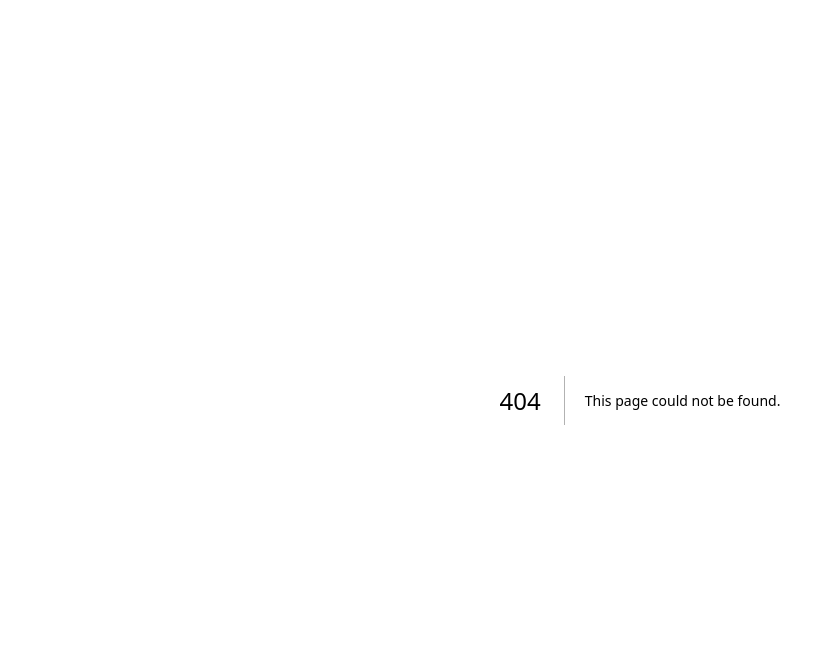
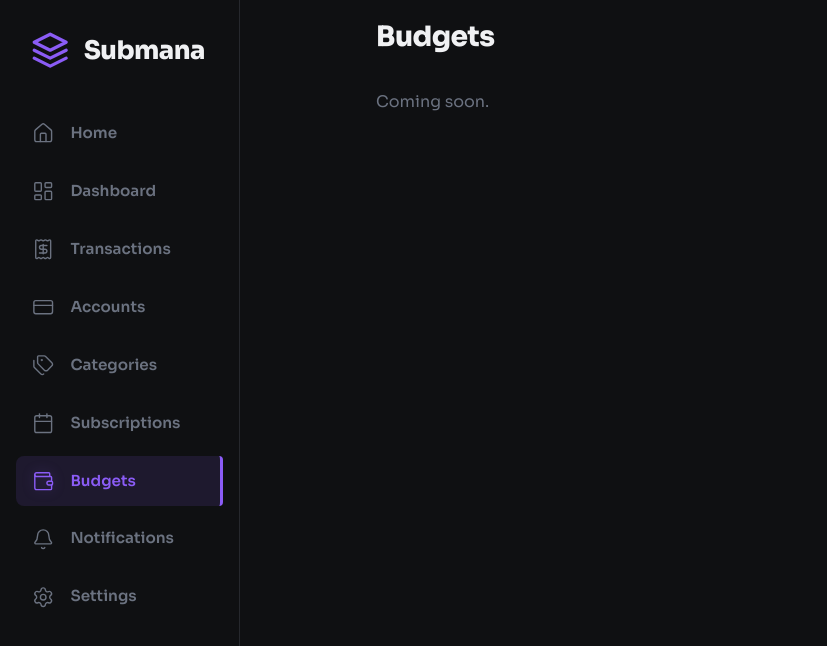
Before and after one commit to Diego-Mardomingo/Submana, a Next.js app: page /budgets in a window 1280 px wide. Before the commit this address had no page. Shown: the top 646 px of the page, without its empty margins (0-827 px from the left). Built offline with nearby package versions, Linux system fonts and the light colour scheme.

Commit message:
feat: Add Budgets and Dashboard pages with initial layout and navigation integration

```diff
--- /dev/null
+++ b/src/app/(auth)/budgets/page.tsx
@@ -0,0 +1,10 @@
+export default function BudgetsPage() {
+  return (
+    <div className="page-container fade-in">
+      <header className="page-header">
+        <h1 className="title">Budgets</h1>
+      </header>
+      <p style={{ color: "var(--gris-claro)" }}>Coming soon.</p>
+    </div>
+  );
+}
--- /dev/null
+++ b/src/app/(auth)/dashboard/page.tsx
@@ -0,0 +1,10 @@
+export default function DashboardPage() {
+  return (
+    <div className="page-container fade-in">
+      <header className="page-header">
+        <h1 className="title">Dashboard</h1>
+      </header>
+      <p style={{ color: "var(--gris-claro)" }}>Coming soon.</p>
+    </div>
+  );
+}
--- a/src/components/Navigation.module.css
+++ b/src/components/Navigation.module.css
@@ -177,7 +177,7 @@
 }
 
 .navigation.expanded {
-  height: 340px;
+  height: 370px;
   border-radius: 24px 24px 0 0;
 }
 
--- a/src/components/Navigation.tsx
+++ b/src/components/Navigation.tsx
@@ -5,12 +5,14 @@ import { usePathname } from "next/navigation";
 import { useState, useCallback } from "react";
 import {
   House,
+  LayoutDashboard,
   Calendar,
   CreditCard,
   Receipt,
   Tags,
   Bell,
   Settings,
+  Wallet,
   ChevronUp,
   ChevronDown,
 } from "lucide-react";
@@ -95,21 +97,29 @@ export default function Navigation() {
               <House {...iconProps} />
               <span>{t("nav.home")}</span>
             </NavLink>
-            <NavLink href="/subscriptions" label={t("nav.subscriptions")}>
-              <Calendar {...iconProps} />
-              <span>{t("nav.subscriptions")}</span>
+            <NavLink href="/dashboard" label={t("nav.dashboard")}>
+              <LayoutDashboard {...iconProps} />
+              <span>{t("nav.dashboard")}</span>
+            </NavLink>
+            <NavLink href="/transactions" label={t("nav.transactions")}>
+              <Receipt {...iconProps} />
+              <span>{t("nav.transactions")}</span>
             </NavLink>
             <NavLink href="/accounts" extra label={t("nav.accounts")}>
               <CreditCard {...iconProps} />
               <span>{t("nav.accounts")}</span>
             </NavLink>
-            <NavLink href="/transactions" label={t("nav.transactions")}>
-              <Receipt {...iconProps} />
-              <span>{t("nav.transactions")}</span>
-            </NavLink>
             <NavLink href="/categories" extra label={t("nav.categories")}>
               <Tags {...iconProps} />
               <span>{t("nav.categories")}</span>
+            </NavLink>
+            <NavLink href="/subscriptions" extra label={t("nav.subscriptions")}>
+              <Calendar {...iconProps} />
+              <span>{t("nav.subscriptions")}</span>
+            </NavLink>
+            <NavLink href="/budgets" extra label={t("nav.budgets")}>
+              <Wallet {...iconProps} />
+              <span>{t("nav.budgets")}</span>
             </NavLink>
             <NavLink href="/notifications" extra label={t("nav.notifications")}>
               <Bell {...iconProps} />
--- a/src/lib/i18n/ui.ts
+++ b/src/lib/i18n/ui.ts
@@ -11,7 +11,9 @@ export type UIKey = keyof (typeof ui)[typeof defaultLang];
 export const ui = {
   en: {
     "nav.home": "Home",
+    "nav.dashboard": "Dashboard",
     "nav.subscriptions": "Subscriptions",
+    "nav.budgets": "Budgets",
     "nav.accounts": "Accounts",
     "nav.transactions": "Transactions",
     "nav.categories": "Categories",
@@ -131,7 +133,9 @@ export const ui = {
   },
   es: {
     "nav.home": "Inicio",
+    "nav.dashboard": "Panel",
     "nav.subscriptions": "Suscripciones",
+    "nav.budgets": "Presupuestos",
     "nav.accounts": "Cuentas",
     "nav.transactions": "Transacciones",
     "nav.categories": "Categorías",
```
